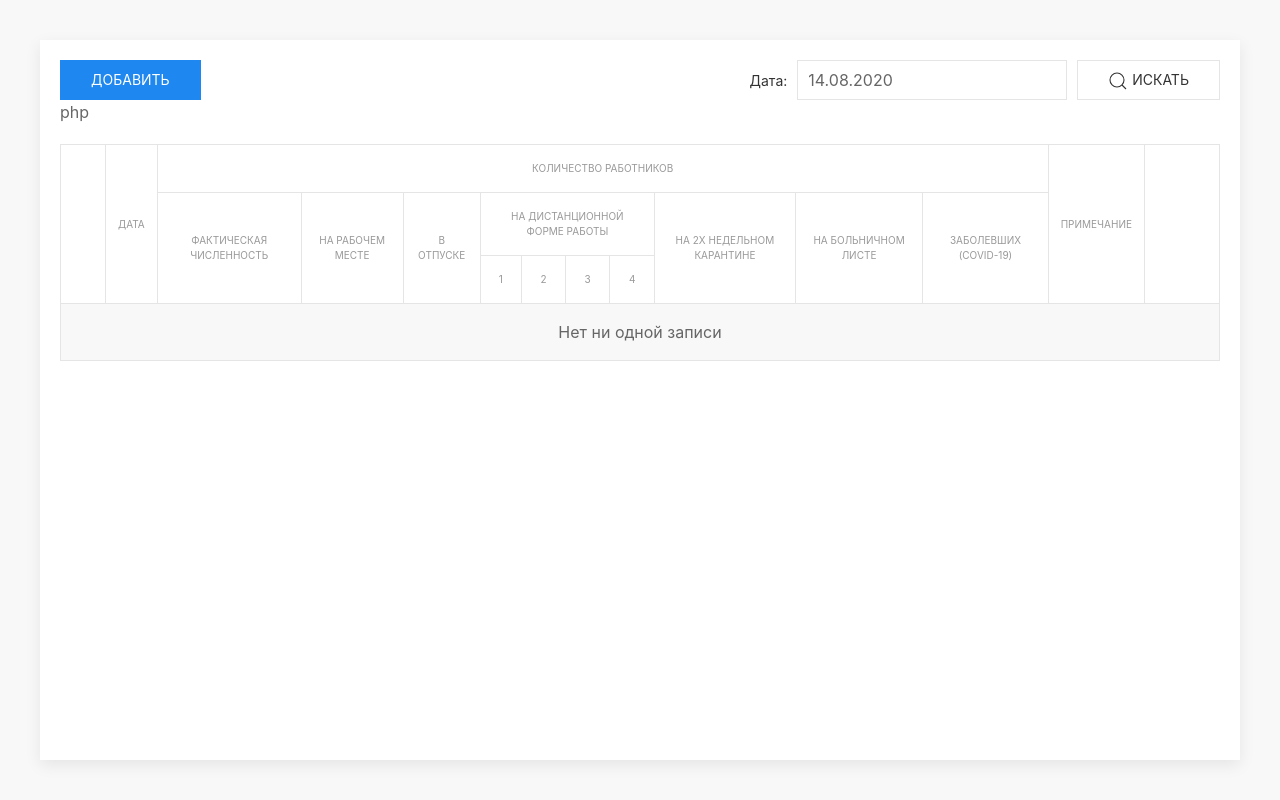
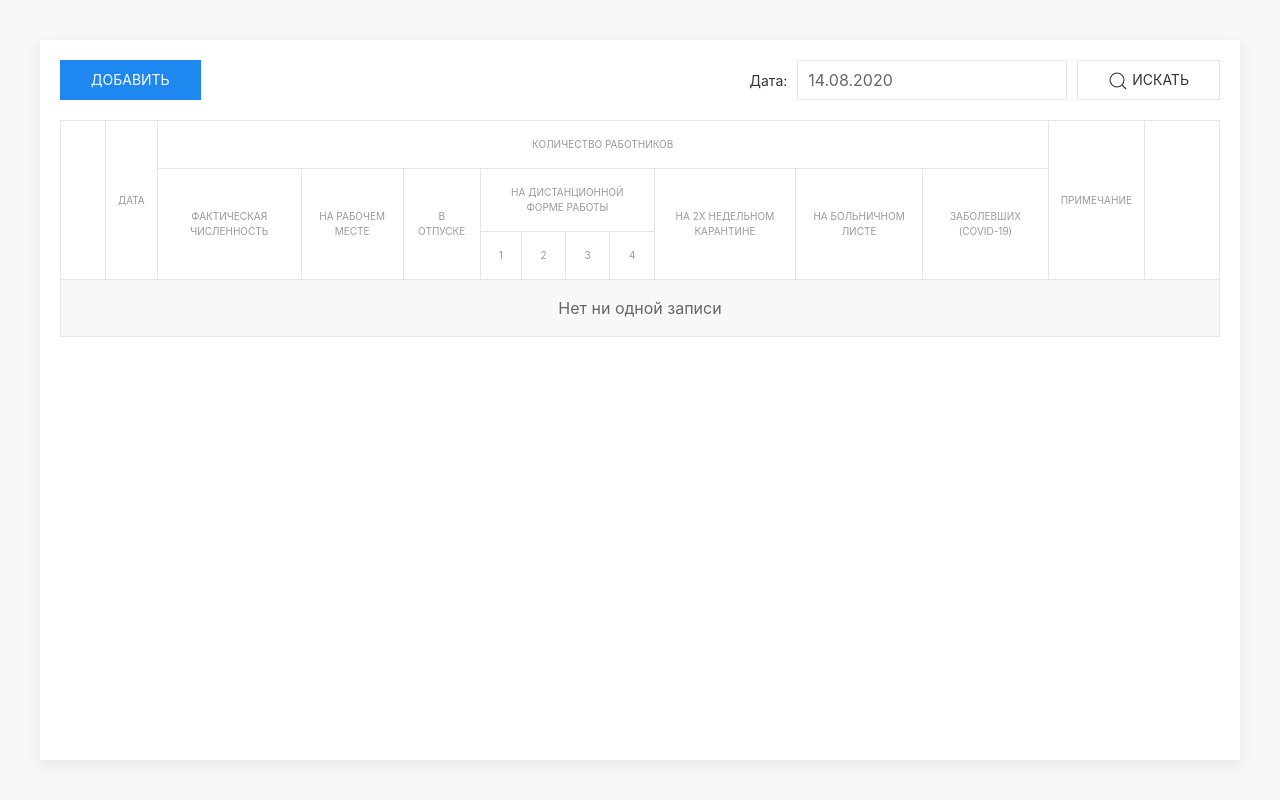
Before and after one commit to BloodFactory/journal, a Symfony app: template templates/homepage/index.html.twig in a window 1280 px wide. Run offline with Twig, Linux system fonts and the light colour scheme; the template is opened without the code that fills it, so the values that code supplies are empty; some libraries are stand-ins or nearby versions.

Commit message:
Косметика

```diff
--- a/templates/homepage/index.html.twig
+++ b/templates/homepage/index.html.twig
@@ -163,7 +163,7 @@
                             {% endif %}
                         {% endfor %}
                     {% else %}
-                        <tr>            php
+                        <tr>
                             <td colspan="14" class="uk-text-center">Нет ни одной записи</td>
                         </tr>
                     {% endif %}
```
